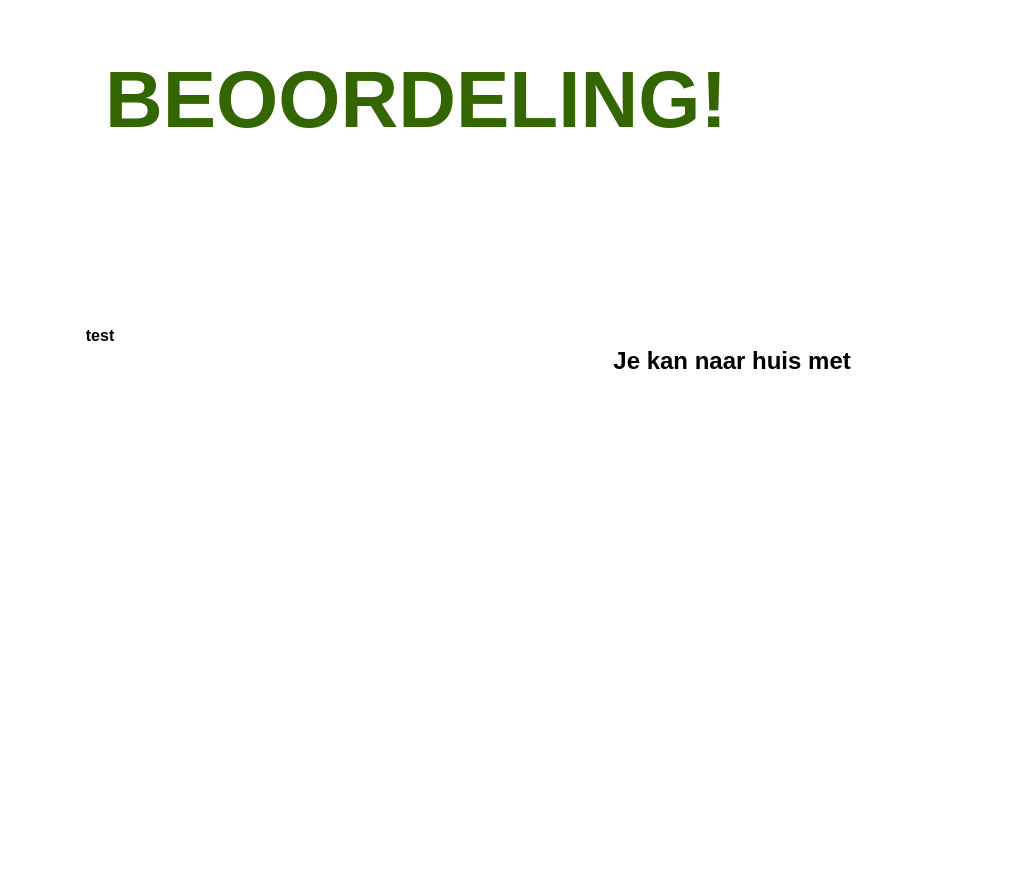
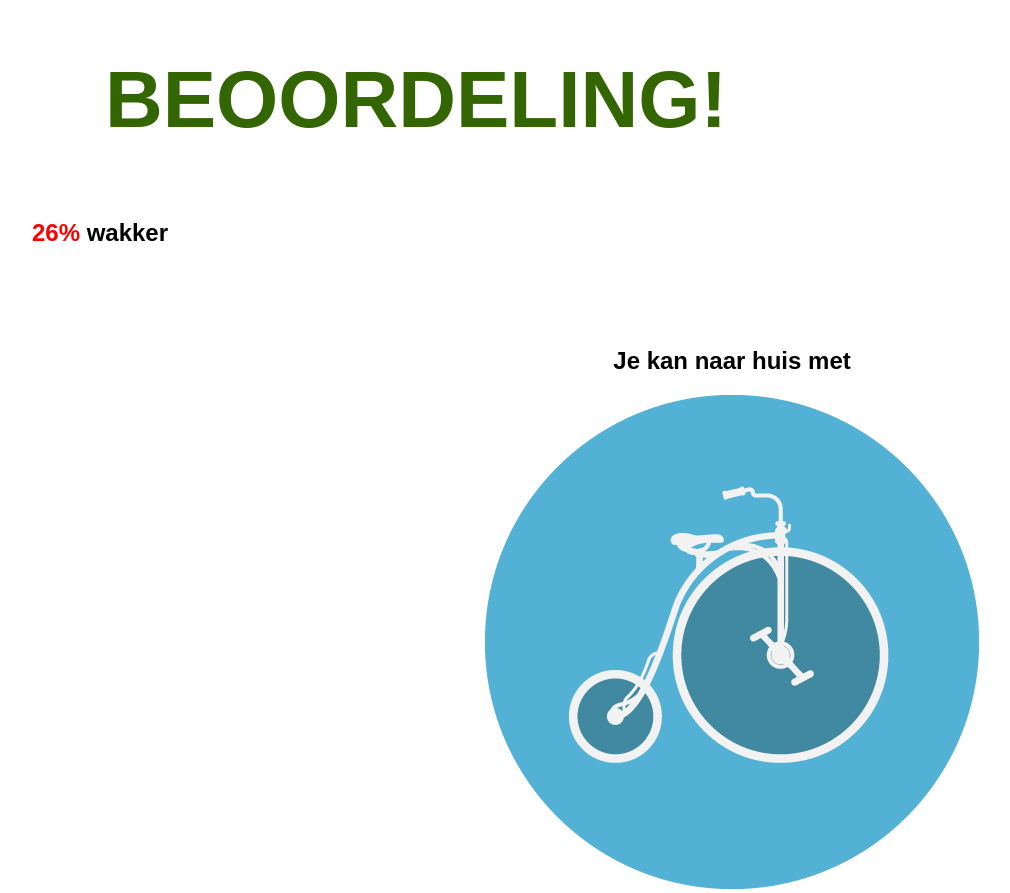
Before and after one commit to RobLui/Hackaton_2017, a plain HTML site: page beoordeling.html in a window 1280 px wide. Shown: the whole page, without its empty margins (224-1234 px from the left). Before the commit the page ends 800 px from the top, so only its background shows below. Drawn offline with nearby package versions, Linux system fonts and the light colour scheme.

Commit message:
updated css,html

```diff
--- a/beoordeling.html
+++ b/beoordeling.html
@@ -10,12 +10,14 @@
 <h1 class="dosis-class">BEOORDELING!</h1>
 
 <div class="class-100">
-    <div class="class-50 float-left top-2">
-       <div class="text-center">test</div>
+    <div class="class-50 float-left">
+       <div class="text-center">
+           <h2><span class="red">26%</span> wakker</h2></div>
     </div>
     <div class="class-50 float-left top-2">
         <div class="text-center">
             <h2>Je kan naar huis met</h2>
+            <img src="design/elementen/bike.png" alt="bike">
         </div>
     </div>
 </div>
--- a/css/style.css
+++ b/css/style.css
@@ -8,10 +8,20 @@
 * {
     cursor: none;
 }
+
 body {
     font-family: 'Dosis', sans-serif;
     font-weight: bold;
 }
+
+.red {
+    color: red;
+}
+
+.gold {
+    color: gold;
+}
+
 .float-left {
     float: left;
 }
```
